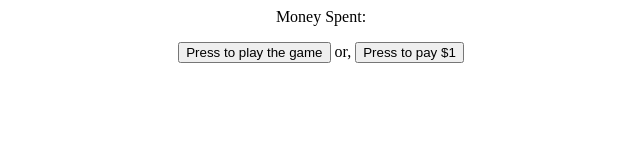
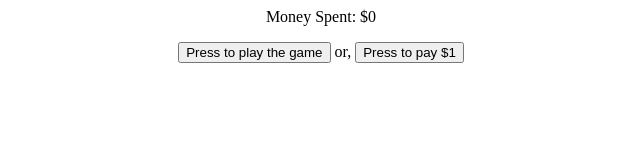
Before and after one commit to Josh-D-L/Pay-to-win, a plain HTML site: page index.html in a window 1280 px wide. Shown: the full height of the page, 319-959 px from the left. Drawn offline with Linux system fonts and the light colour scheme.

Commit message:
Update index.html

```diff
--- a/index.html
+++ b/index.html
@@ -1,7 +1,7 @@
 <html>
   <body style="text-align: center">
     <p id="Text"></p>
-    <p>Money Spent: <span id="money"></span></p>
+    <p>Money Spent: $<span id="money">0</span></p>
     <p>
       <button onclick="lose();">Press to play the game</button>
       or,
```
